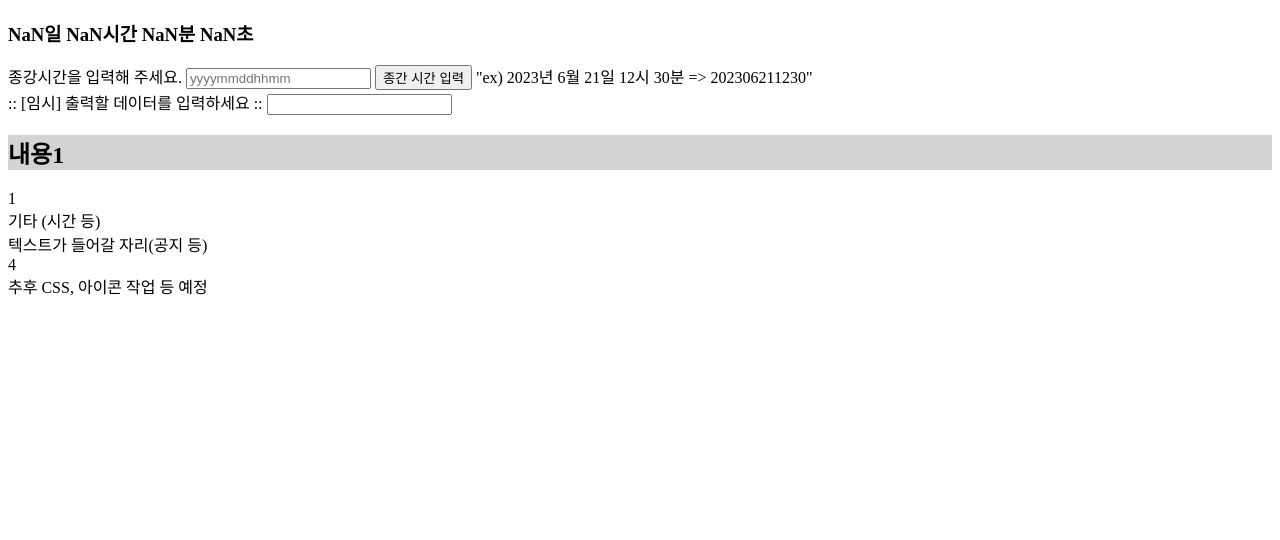
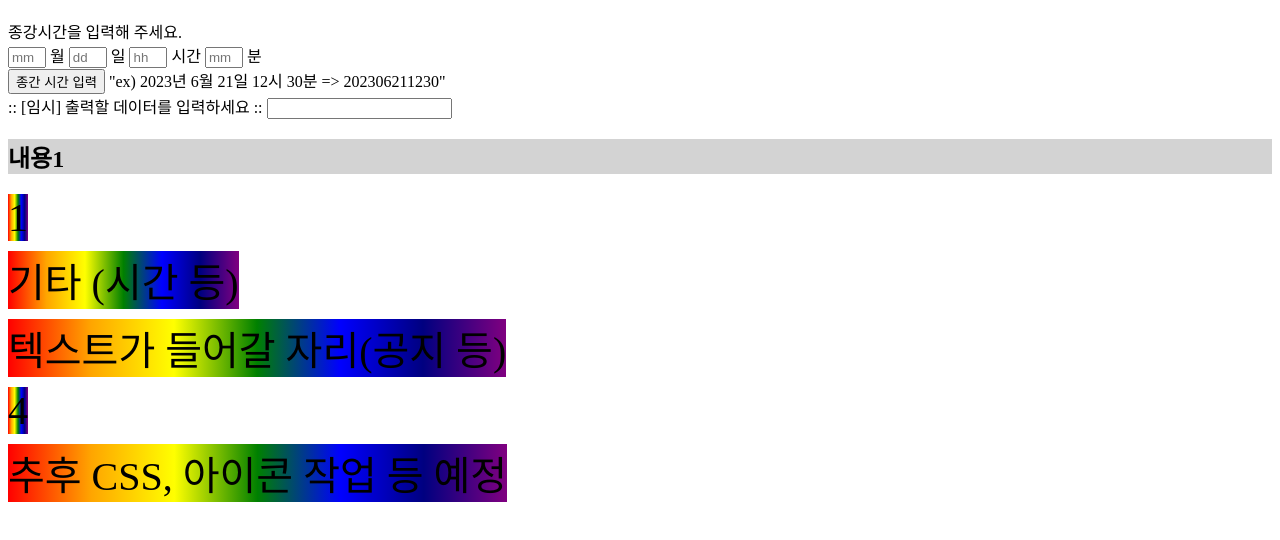
Before and after one commit to rleadme/jnu-timer, a browser extension: page index.html in a window 1280 px wide. Both pictures are taken after a click on the button "종간 시간 입력". Drawn offline with Linux system fonts and the light colour scheme.

Commit message:
update : time.js, index.html 2번째 수정

```diff
--- a/css/mainWindow.css
+++ b/css/mainWindow.css
@@ -1,4 +1,4 @@
-/* main {
+main {
     background-image:  linear-gradient(120deg, red, orange, yellow, green, blue, navy, purple);
   }.fullscreen {
     width: fit-content;
@@ -10,7 +10,7 @@
     margin: auto;
     display: grid;
 
-    gap: 10px;  # 자식요소간의 간격
+     gap: 10px;   /* 자식요소간의 간격  */
   }
   .temp-box {
     background-image: linear-gradient(90deg, red, orange, yellow, green, blue, navy, purple);
@@ -18,8 +18,4 @@
     height: 100%;
     font-size: 40px;
     text-align: center;
-  } */
-
-  .hidden{
-    display : none;
   }
--- a/index.html
+++ b/index.html
@@ -19,7 +19,28 @@
     <h3 class = "date"></h3>
     <div class = "userDate">
       종강시간을 입력해 주세요.
-      <input type= "text" placeholder="yyyymmddhhmm" maxlength = "12"/>
+      <div class = "dateTime">
+        <!-- <div style = "display: inline-block" class = "years">
+          <input style = "width : 30px " type= " text " placeholder="yyyy" maxlength = "4"/>
+          년도
+        </div> -->
+        <div style = "display: inline-block" class = "month">
+          <input style = "width : 30px " type= " text " placeholder="mm" maxlength = "2"/>
+          월
+        </div>
+        <div style = "display: inline " class = "days">
+          <input style = "width : 30px " type= " text " placeholder="dd" maxlength = "2"/>
+          일
+        </div>
+        <div style = "display: inline " class = "hours">
+          <input style = "width : 30px " type= " text " placeholder="hh" maxlength = "2"/>
+          시간
+        </div>
+        <div style = "display: inline " class = "min">
+          <input style = "width : 30px " type= " text " placeholder="mm" maxlength = "2"/>
+          분
+        </div>
+      </div>
       <button >종간 시간 입력</button>
       "ex) 2023년 6월 21일 12시 30분 => 202306211230"
     </div>
@@ -47,6 +68,7 @@
     <div class="temp-box">추후 CSS, 아이콘 작업 등 예정</div>
   </div>
   <script src="js/time.js"></script>
+  <script src="./dataGettings.js"></script>
 </body>
 
 </html>
--- a/js/time.js
+++ b/js/time.js
@@ -1,6 +1,13 @@
 const clock = document.querySelector("#clock");
 const dateForUser = clock.querySelector(".date");
-const userTime = clock.querySelector(".userDate input");
+const time = clock.querySelector(".userDate");
+
+//const timeYears = time.querySelector(".years input");
+const timeMonths = time.querySelector(".month input");
+const timeDays = time.querySelector(".days input");
+const timeHours = time.querySelector(".hours input");
+const timeMins = time.querySelector(".min input");
+
 const button = clock.querySelector(".userDate button");
 
 let countdownInterval;  // 카운트다운 interval을 저장하는 변수
@@ -12,20 +19,19 @@ if ( storedValue ){
     dateClock(preUserValue);
 } // 입력했던 값이 존재하면 그 값으로 카운트다운 시작
 
-
 function userInputValue(){
-    const userInputTime = userTime.value; // 사용자가 입력한 값
 
     const preUserValue = new Date(
-        parseInt(userInputTime.slice(0,4)),
-        parseInt(userInputTime.slice(4,6)) - 1 ,
-        parseInt(userInputTime.slice(6,8)),
-        parseInt(userInputTime.slice(8,10)),
-        parseInt(userInputTime.slice(10,12)),
+        parseInt(timeYears.value),
+        parseInt(timeMonths.value) - 1 ,
+        parseInt(timeDays.value),
+        parseInt(timeHours.value),
+        parseInt(timeMins.value)
     ); //사용자 입력 값에 대한 시간
 
     dateClock(preUserValue);
     localStorage.setItem("userInputTime", preUserValue); // 사용자가 입력한 값을 저장
+
 }
 
 function dateClock(preUserValue){
@@ -33,6 +39,7 @@ function dateClock(preUserValue){
         const currentTime = new Date();
         const date = preUserValue - currentTime;
 
+        // onst years = math.floor(date / (1000 * 60 * 60 * 24 * 365));
         const days = Math.floor(date / (1000 * 60 * 60 * 24));
         const hours = Math.floor((date / (1000 * 60 * 60)) % 24);
         const mins = Math.floor((date / (1000 * 60)) % 60);
```
Also changed, not shown: js/dataGettings.js (+63 -34 lines).
